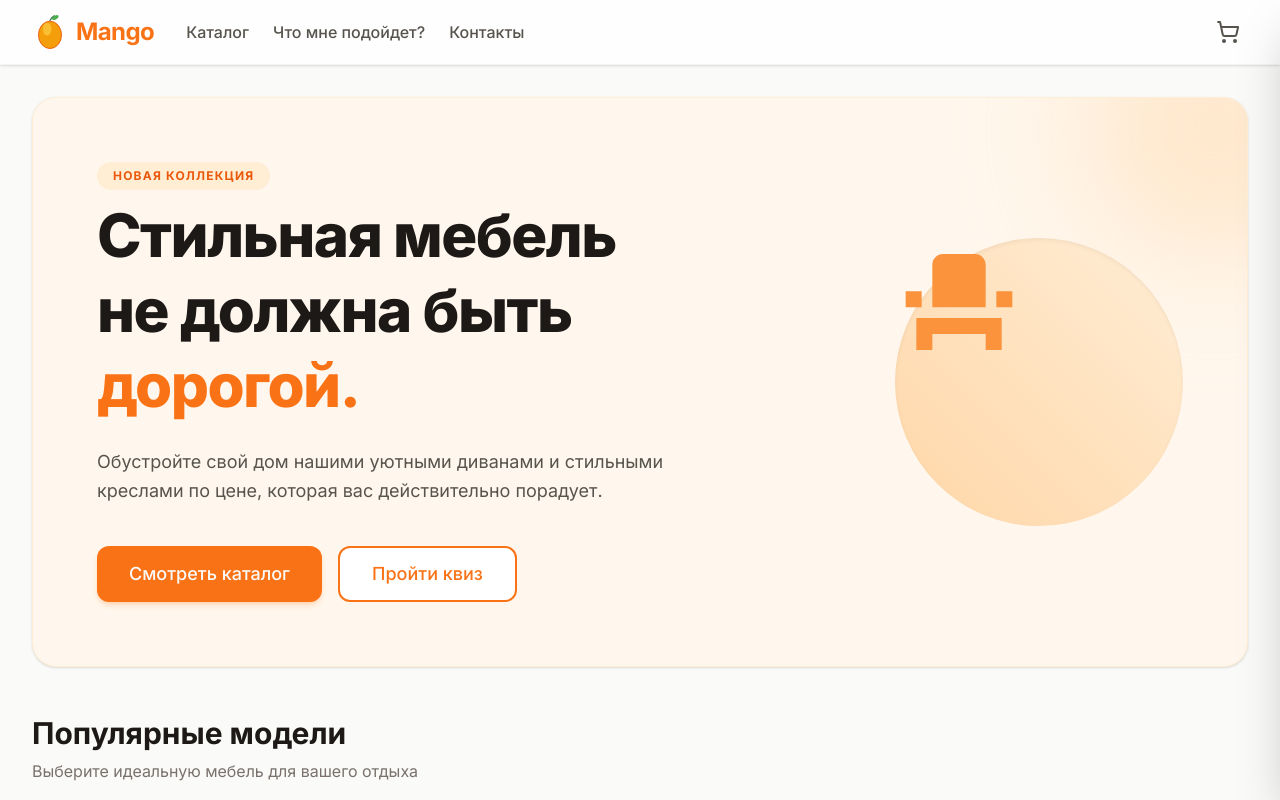
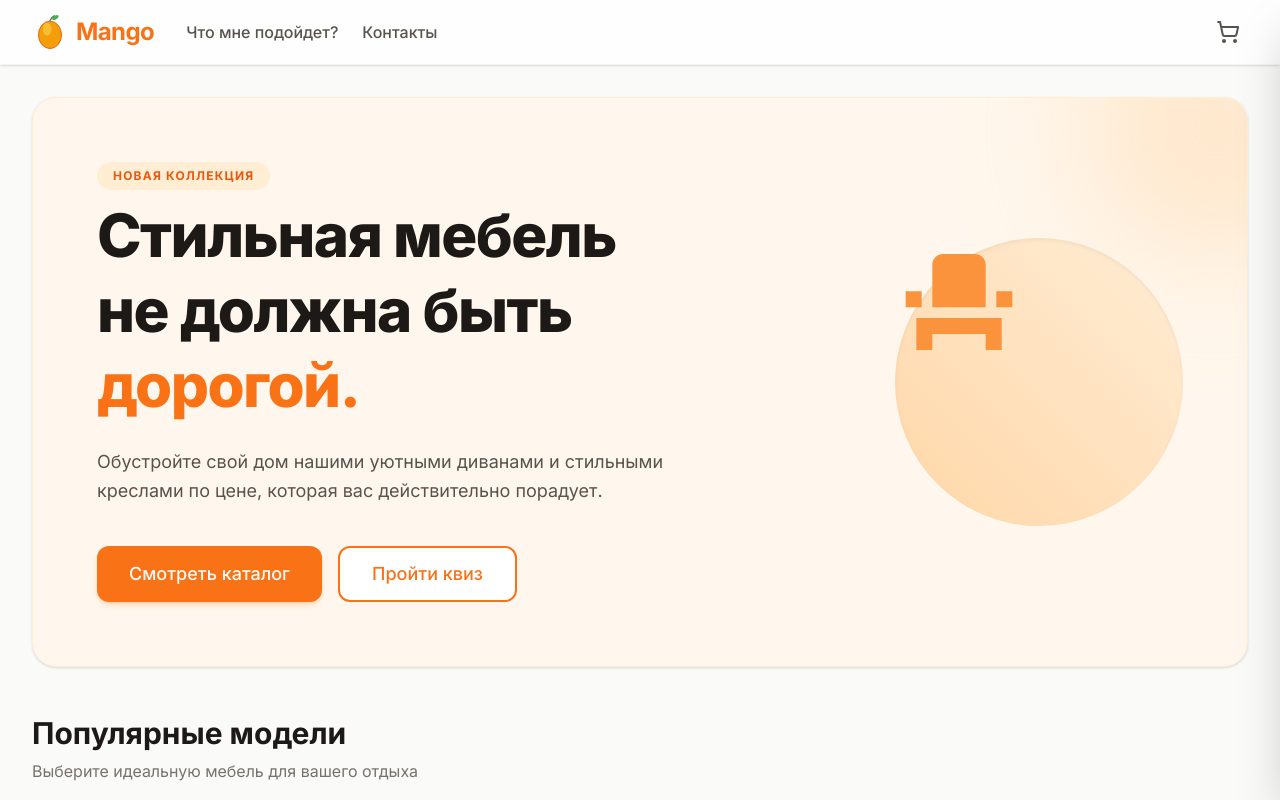
Before and after one commit to Khalimov-Z/mango-store, a Next.js app: page / in a window 1280 px wide. Shown: the top 800 px of the page. Built offline with nearby package versions, Linux system fonts and the light colour scheme.

Commit message:
refactor: remove redundant Catalog nav link, logo now serves as home button

```diff
--- a/components/NavBar.tsx
+++ b/components/NavBar.tsx
@@ -39,9 +39,6 @@ export function NavBar() {
               </span>
             </Link>
             <nav className="hidden md:flex gap-6">
-              <Link href="/" className="text-stone-600 hover:text-orange-500 font-medium transition-colors">
-                Каталог
-              </Link>
               <Link href="/quiz" className="text-stone-600 hover:text-orange-500 font-medium transition-colors">
                 Что мне подойдет?
               </Link>
```
